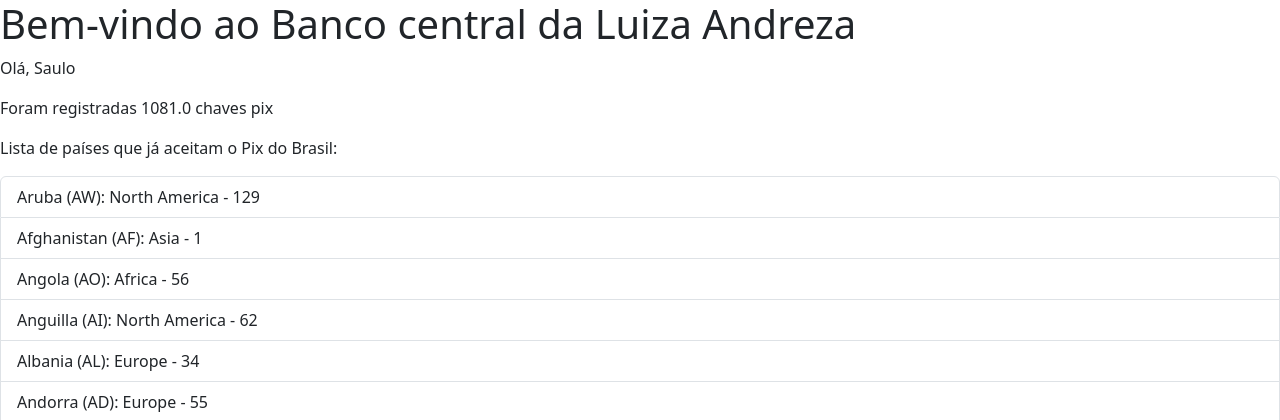
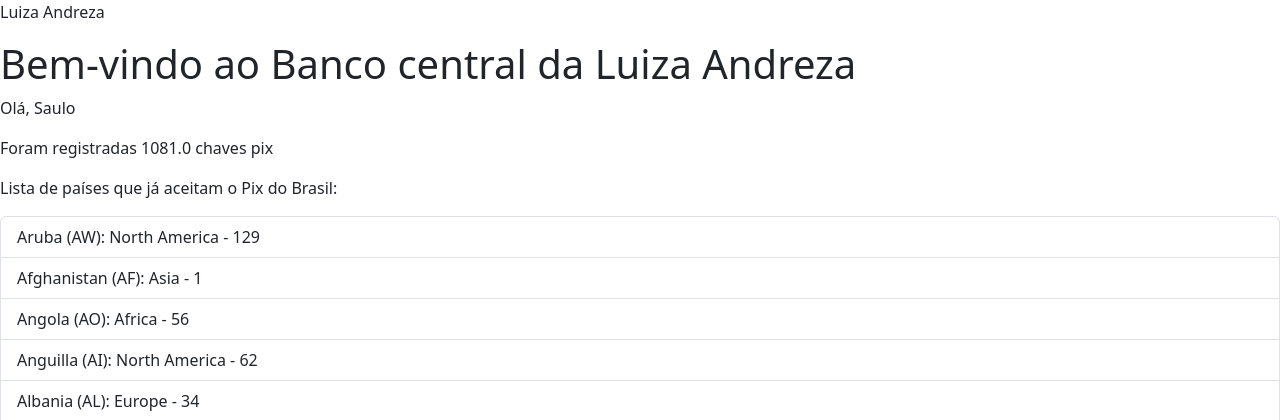
Before and after one commit to sauloafoliveira/dev-web-2-26-1, a Django app: page /bc in a window 1280 px wide. Shown: the top 420 px of the page. Run offline with Django 5.2, Linux system fonts and the light colour scheme; data comes from the database, SQL or seed files in the repository.

Commit message:
Update index_bc.html

```diff
--- a/urubudopix/bc/templates/index_bc.html
+++ b/urubudopix/bc/templates/index_bc.html
@@ -7,8 +7,9 @@
     <link href="https://cdn.jsdelivr.net/npm/bootstrap@5.3.8/dist/css/bootstrap.min.css" rel="stylesheet" integrity="sha384-sRIl4kxILFvY47J16cr9ZwB07vP4J8+LH7qKQnuqkuIAvNWLzeN8tE5YBujZqJLB" crossorigin="anonymous">
 </head>
 <body>
+    <p> Luiza Andreza </p>
+    <h1>
 
-    <h1>
         Bem-vindo ao Banco central da Luiza Andreza
     </h1>
 
```
